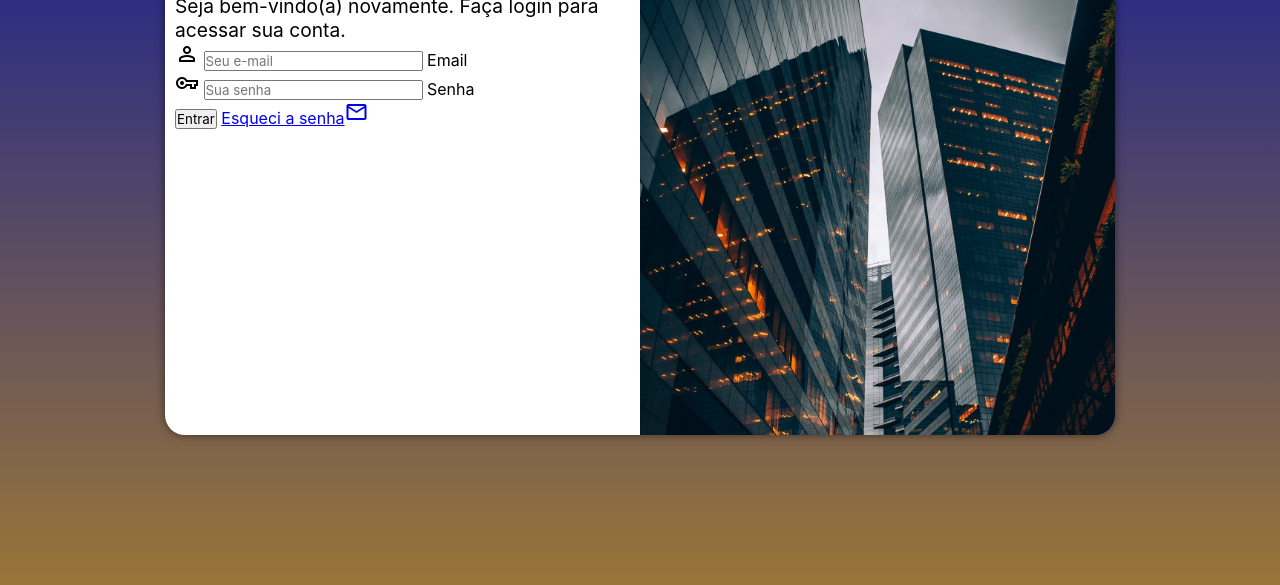
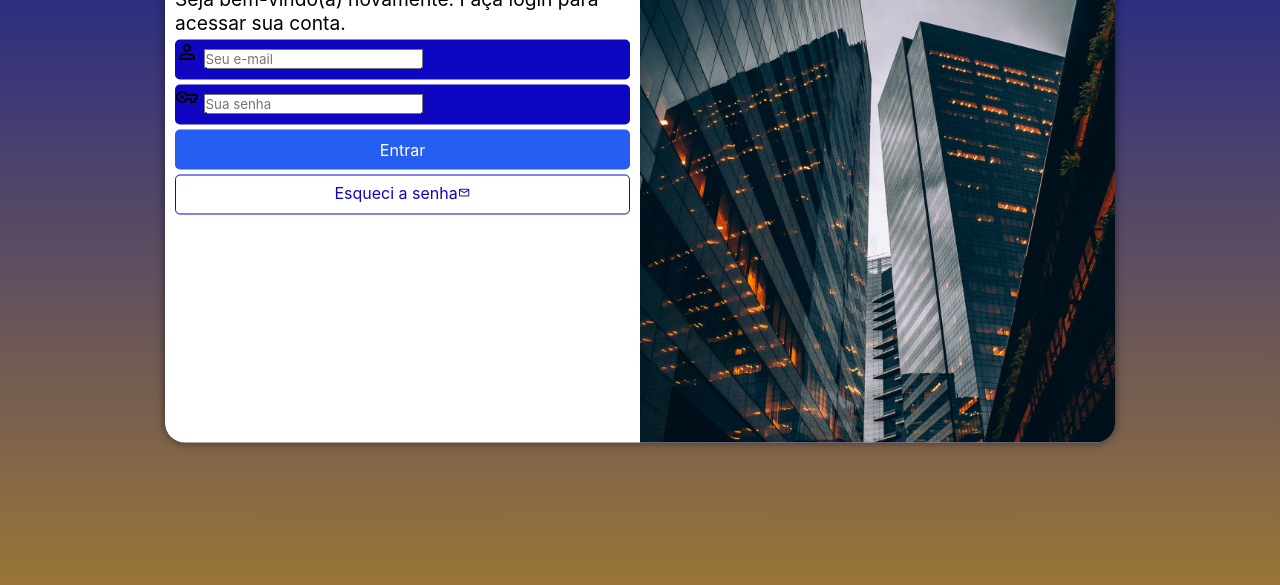
Before and after one commit to Davidcmelo/projeto-login, a plain HTML site: page index.html in a window 1280 px wide. Shown: the part 215-800 px from the top of the page. Drawn offline with nearby package versions, Linux system fonts and the light colour scheme.

Commit message:
atualizei formulario

```diff
--- a/estilos/style.css
+++ b/estilos/style.css
@@ -26,7 +26,7 @@ main{
 
     background-color: white;
     width: 250px;
-    height: 500px;
+    height: 515px;
     border-radius: 20px;
     box-shadow: 0px 0px 10px rgba(0, 0, 0, 0.517);
 
@@ -42,7 +42,7 @@ main{
 
 }
 
-#login> #formulario{
+#login > #formulario{
     display: block;
     padding: 10px;
 }
@@ -55,3 +55,53 @@ main{
 #formulario > p{
     font-size: 0.8em;
 }
+
+form > div.campo{
+    background-color:#0F06C2 ;
+    display: block;
+    width: 100%;
+    height: 40px;
+    border-radius: 5px;
+    margin: 5px 0px;
+}
+
+form label {
+    display:none;
+}
+
+form > input[type=submit]{
+    display: block;
+    font-size: 1em;
+    width: 100%;
+    height: 40px;
+    background-color:#255EF0 ;
+    color: white;
+    border: none;
+    border-radius: 5px;
+    cursor: pointer;
+}
+form > input[type=submit]:hover{
+    background-color:#0F06C2 ;
+}
+
+form > a.botao{
+    display: block;
+    text-align: center;
+    font: 1em;
+    width: 100%;
+    height: 40px;
+    padding-top: 7px;
+    margin-top: 5px;
+    background-color:white ;
+    color:#0F06C2;
+    border: 1px solid #0F06C2 ;
+    border-radius:5px ;
+    text-decoration: none;
+}
+form> a.botao:hover{
+    background-color: #0F06C2;
+    color: white;
+}
+form > a.botao > span{
+    font-size: .8em
+}
--- a/index.html
+++ b/index.html
@@ -32,7 +32,7 @@
                         <label for="isenha">Senha</label>
                     </div>
                     <input type="submit" value="Entrar">
-                    <a href="esqueci.html">Esqueci a senha<span class="material-symbols-outlined">mail</span> </a>
+                    <a href="esqueci.html" class="botao">Esqueci a senha<span class="material-symbols-outlined">mail</span> </a>
 
                 </form>
             </div>
```
